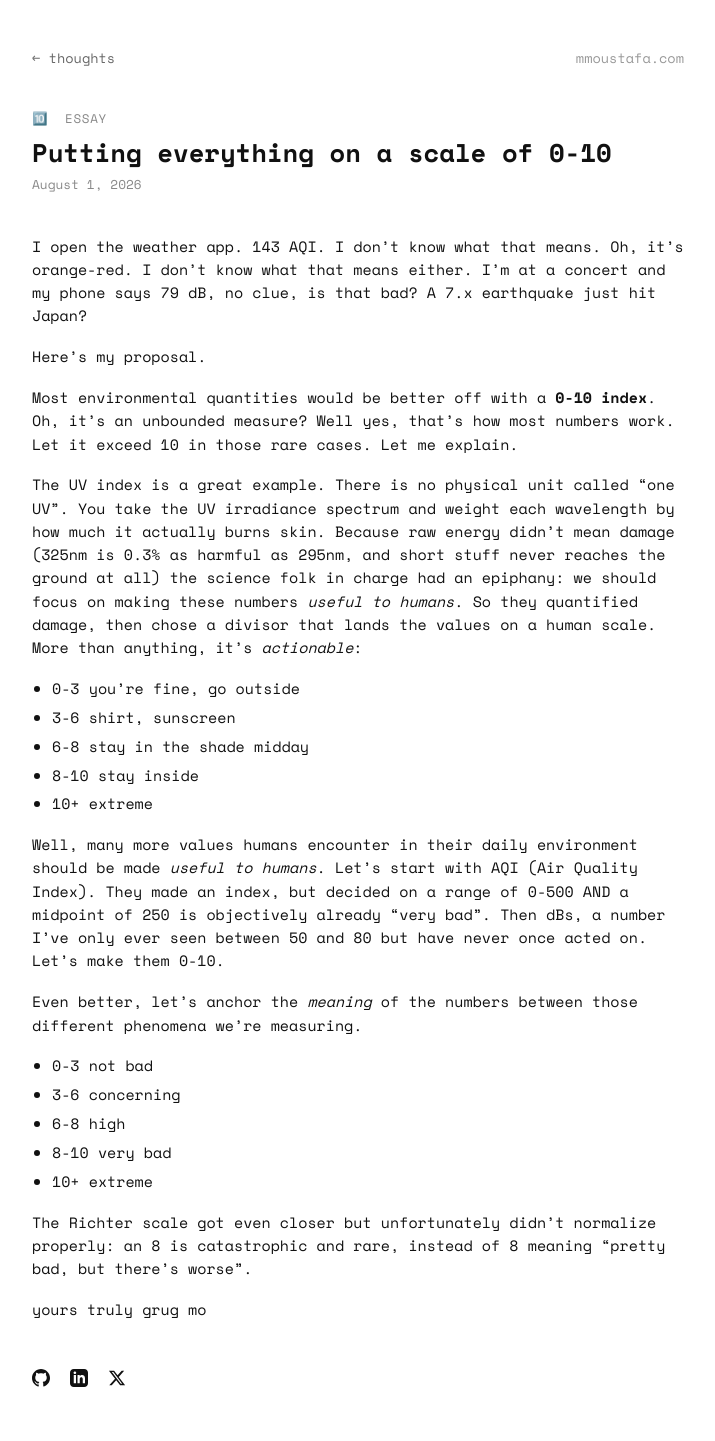
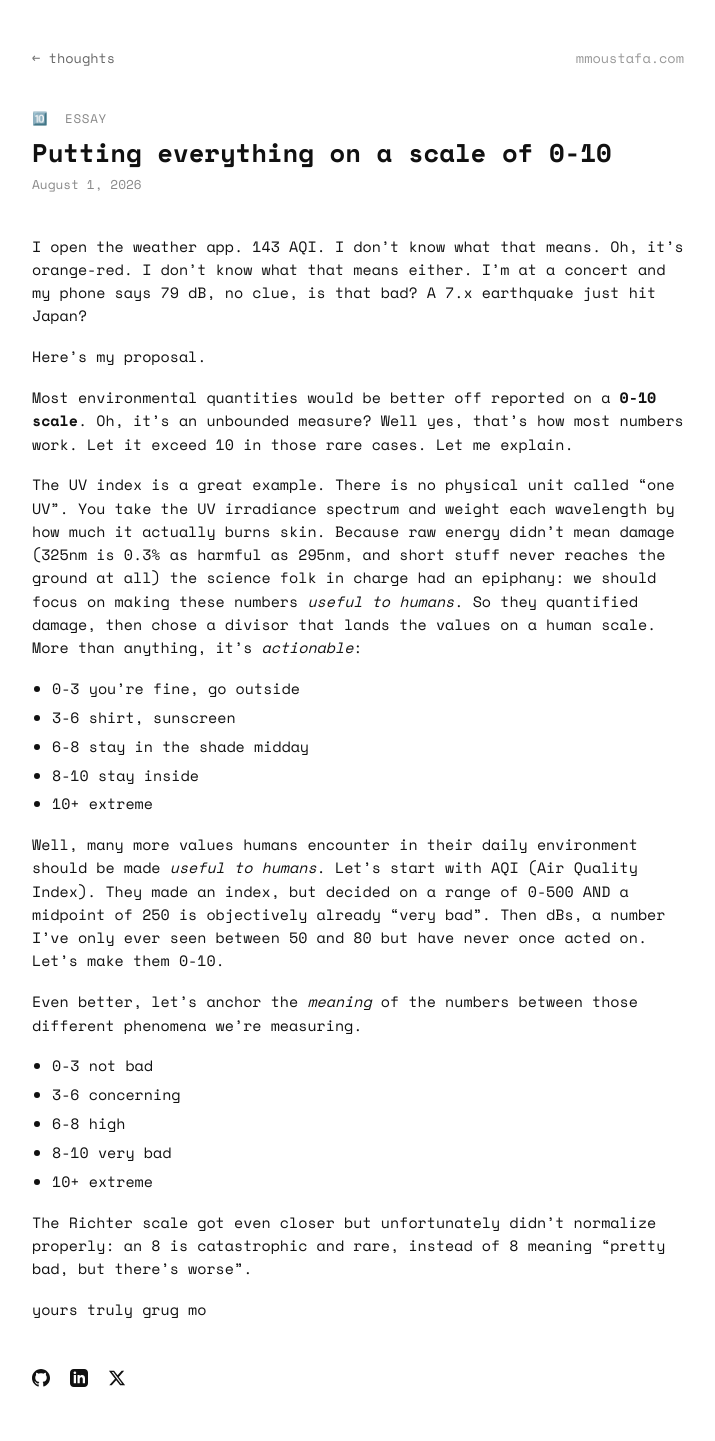
Before and after one commit to 0xmmo/0xmmo.github.io, a Jekyll site: the page built from _posts/2026-08-01-putting-everything-on-a-scale-of-0-10.md, in a window 1280 px wide. Shown: the whole page, without its empty margins (282-997 px from the left). Built offline with Jekyll 4.4.1, drawn with Linux system fonts in a browser that asks for light colours.

Commit message:
Reword opening claim: better off reported on a 0-10 scale
Co-Authored-By: Claude Opus 5 <noreply@anthropic.com>

```diff
--- a/_posts/2026-08-01-putting-everything-on-a-scale-of-0-10.md
+++ b/_posts/2026-08-01-putting-everything-on-a-scale-of-0-10.md
@@ -10,7 +10,7 @@ I open the weather app. 143 AQI. I don't know what that means. Oh, it's orange-r
 
 Here's my proposal.
 
-Most environmental quantities would be better off with a **0-10 index**. Oh, it's an unbounded measure? Well yes, that's how most numbers work. Let it exceed 10 in those rare cases. Let me explain.
+Most environmental quantities would be better off reported on a **0-10 scale**. Oh, it's an unbounded measure? Well yes, that's how most numbers work. Let it exceed 10 in those rare cases. Let me explain.
 
 The UV index is a great example. There is no physical unit called "one UV". You take the UV irradiance spectrum and weight each wavelength by how much it actually burns skin. Because raw energy didn't mean damage (325nm is 0.3% as harmful as 295nm, and short stuff never reaches the ground at all) the science folk in charge had an epiphany: we should focus on making these numbers *useful to humans*. So they quantified damage, then chose a divisor that lands the values on a human scale. More than anything, it's *actionable*:
 
```
